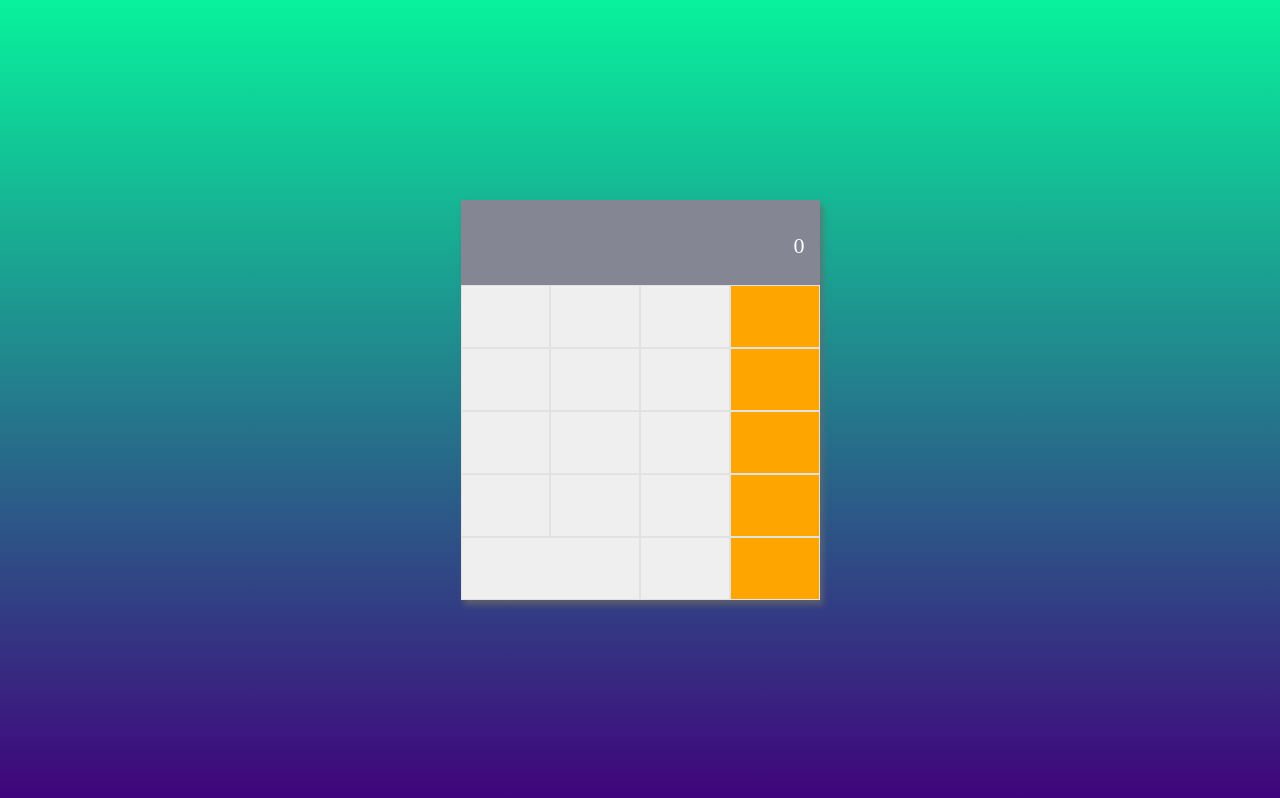
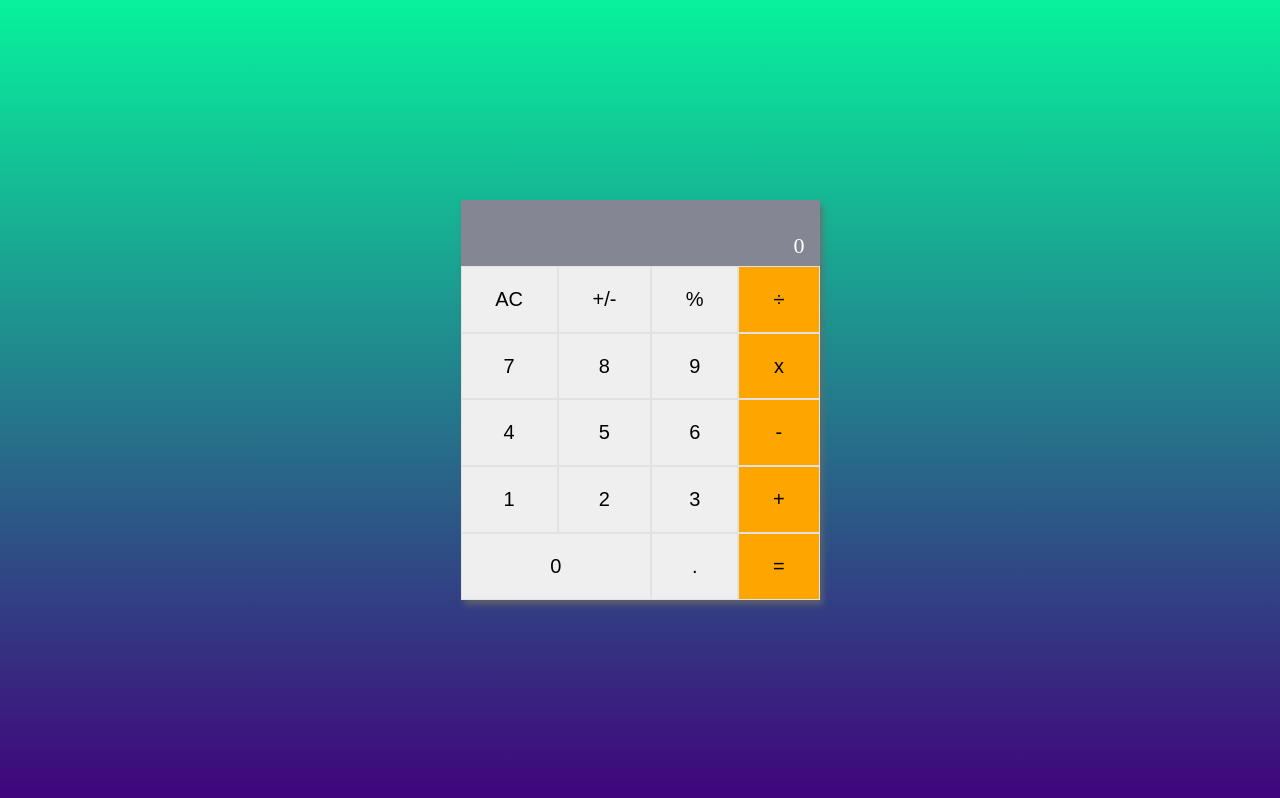
Before and after one commit to ctokoli/math-magicians-react-app, a React (Create React App) app: page / in a window 1280 px wide. Built offline with nearby package versions, Linux system fonts and the light colour scheme.

Commit message:
Update Calculator.js

```diff
--- a/src/components/Calculator.js
+++ b/src/components/Calculator.js
@@ -21,7 +21,7 @@ function Calculator() {
         <Buttons
           classN={value.class}
           onclick={(e) => buttonHandler(e.target.textContent)}
-          text={value.key}
+          input={value.key}
           key={value.id}
         />
       ))}
```
